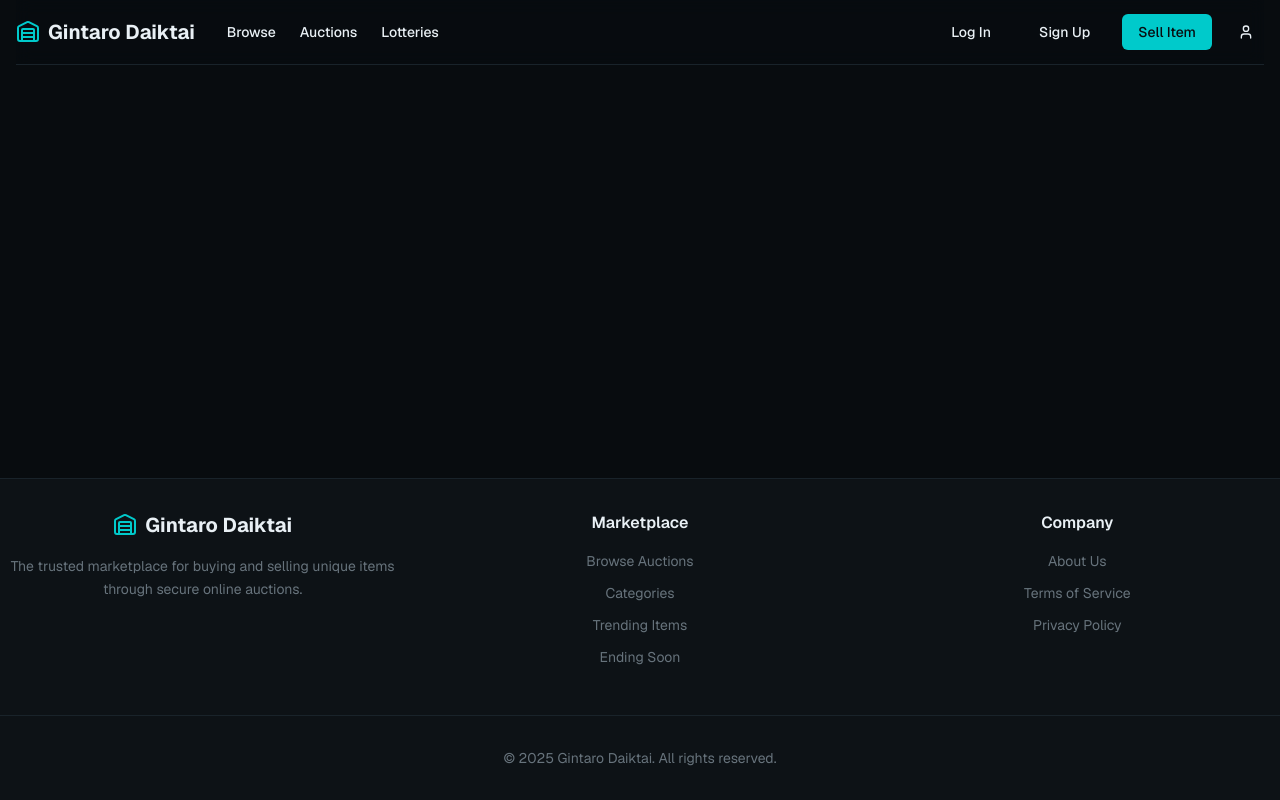
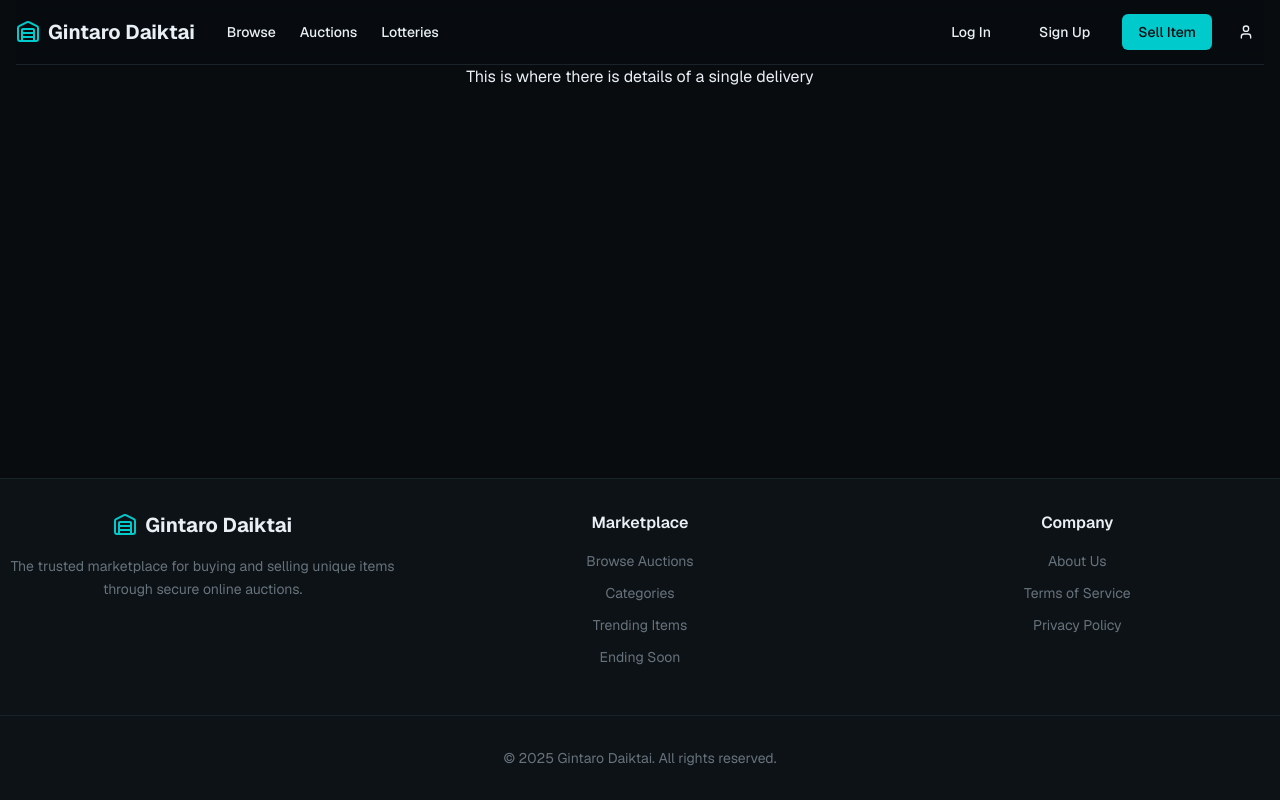
Before and after one commit to Gintaro-Daiktai/gintaro-daiktai, a React (Vite) app in the folder client/: page /delivery/1 in a window 1280 px wide. Built offline with nearby package versions, Linux system fonts and the light colour scheme.

Commit message:
Initial commit for delivery subsystem pages

```diff
--- a/client/src/App.tsx
+++ b/client/src/App.tsx
@@ -13,6 +13,8 @@ import ItemPage from "./pages/ItemPage";
 import LotteryPage from "./pages/LotteryPage";
 import LotteriesPage from "./pages/LotteriesPage";
 import CreateLotteryPage from "./pages/CreateLotteryPage";
+import UserDeliveriesPage from "./pages/UserDeliveriesPage";
+import DeliveryPage from "./pages/DeliveryPage";
 
 function App() {
   return (
@@ -37,6 +39,8 @@ function App() {
       <Route path="/lottery/create" element={<CreateLotteryPage />} />
       <Route path="/lottery/:id" element={<LotteryPage />} />
       <Route path="/lottery/:id/item/:id" element={<ItemPage />} />
+      <Route path="/user/deliveries" element={<UserDeliveriesPage />} />
+      <Route path="/delivery/:id" element={<DeliveryPage />} />
     </Routes>
   );
 }
--- /dev/null
+++ b/client/src/pages/DeliveryPage.tsx
@@ -0,0 +1,9 @@
+const DeliveryPage = () => {
+  return (
+    <div>
+        <h1>This is where there is details of a single delivery</h1>
+    </div>
+  )
+}
+
+export default DeliveryPage
--- /dev/null
+++ b/client/src/pages/UserDeliveriesPage.tsx
@@ -0,0 +1,9 @@
+const UserDeliveriesPage = () => {
+  return (
+    <div>
+        <h1>User Deliveries</h1>
+    </div>
+  )
+}
+
+export default UserDeliveriesPage
```
Also changed, not shown: 1 other file (tests, documents, lock files or other folders).
